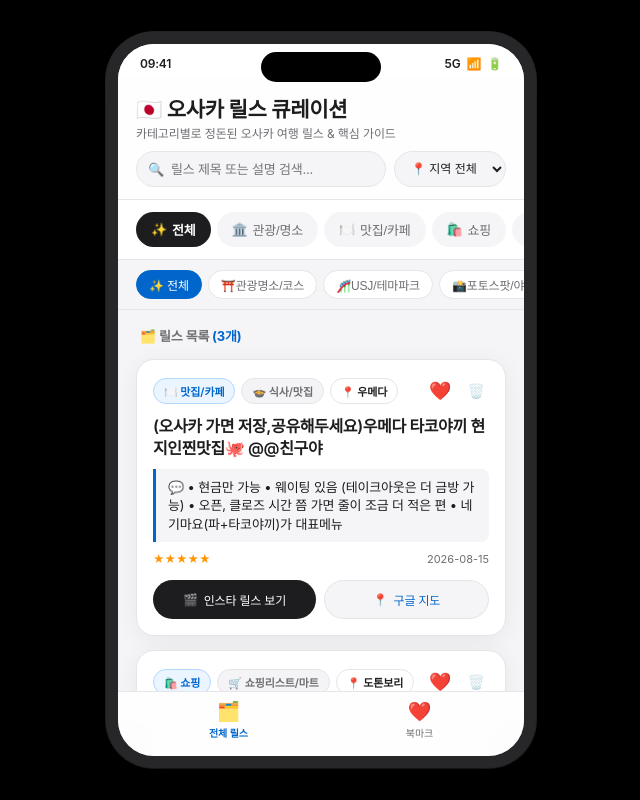
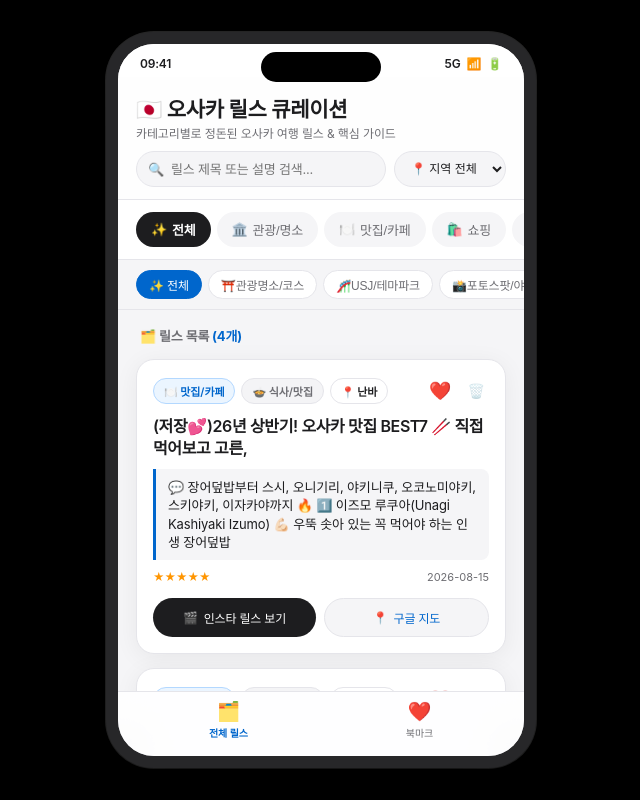
Before and after one commit to songhan55/osaka-reels-curator, a React (Vite) app: page / in a window 1280 px wide. Shown: the whole page, without its empty margins (319-959 px from the left). Built offline with nearby package versions, Linux system fonts and the light colour scheme; a web font is replaced by a local one.

Commit message:
Auto sync: Added real Instagram summarized reel

```diff
--- a/src/data/sampleData.js
+++ b/src/data/sampleData.js
@@ -42,6 +42,19 @@ export const CATEGORIES = {
 
 export const INITIAL_REELS = [
   {
+    "id": "tg-reel-1786726326",
+    "title": "(저장💕)26년 상반기! 오사카 맛집 BEST7 🥢 직접 먹어보고 고른,",
+    "url": "https://www.instagram.com/reel/Da4F7vQpT6N/?igsh=MTY2MDMzMnJxdWdzeQ==",
+    "primaryCategory": "dining",
+    "subCategory": "meal",
+    "region": "난바",
+    "rating": 5,
+    "memo": "장어덮밥부터 스시, 오니기리, 야키니쿠, 오코노미야키, 스키야키, 이자카야까지 🔥 1️⃣ 이즈모 루쿠아(Unagi Kashiyaki Izumo) 💪🏻 우뚝 솟아 있는 꼭 먹어야 하는 인생 장어덮밥",
+    "isFavorite": true,
+    "createdAt": "2026-08-15",
+    "sharedBy": "텔레그램봇"
+  },
+  {
     "id": "tg-reel-1786726309",
     "title": "(오사카 가면 저장,공유해두세요)우메다 타코야끼 현지인찐맛집🐙 @@친구야",
     "url": "https://www.instagram.com/reel/DZmaJQHxjVE/?igsh=MXc1N3kyc3hrbXJ4OQ==",
```
